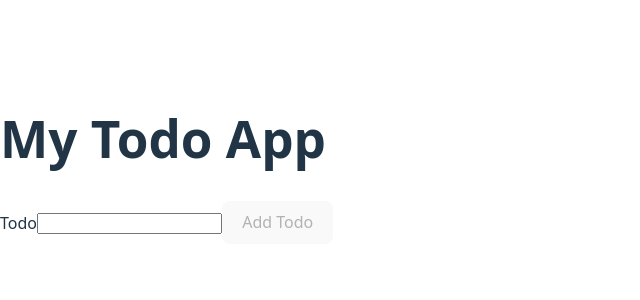
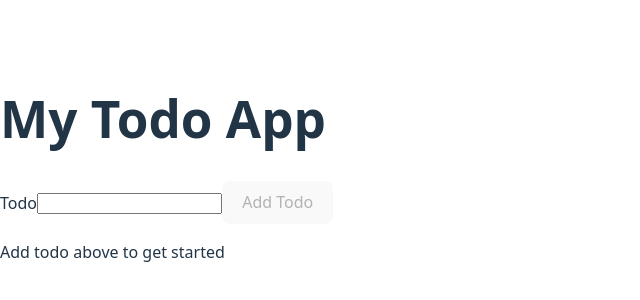
Before and after one commit to CodeD9524/todo-list, a React (Vite) app: page / in a window 1280 px wide. Shown: the part 232-532 px from the top of the page, without its empty margins (0-640 px from the left). Built offline with nearby package versions, Linux system fonts and the light colour scheme.

Commit message:
checkbox 2 try

```diff
--- a/src/TodoList.jsx
+++ b/src/TodoList.jsx
@@ -6,11 +6,17 @@ function TodoList({ todoList, onCompleteTodo }) {
   const filteredTodoList = todoList.filter((todo) => !todo.isCompleted);
 
   return (
-    <ul>
-      {filteredTodoList.map((todo) => (
-        <TodoListItem key={todo.id} todo={todo} onCompleteTodo={onCompleteTodo} />
-      ))}
-    </ul>
+    <>
+      {filteredTodoList.length === 0 ? (
+        <p>Add todo above to get started</p>
+      ) : (
+        <ul>
+          {filteredTodoList.map((todo) => (
+            <TodoListItem key={todo.id} todo={todo} onCompleteTodo={onCompleteTodo} />
+          ))}
+        </ul>
+      )}
+    </>
   );
 }
 
```
